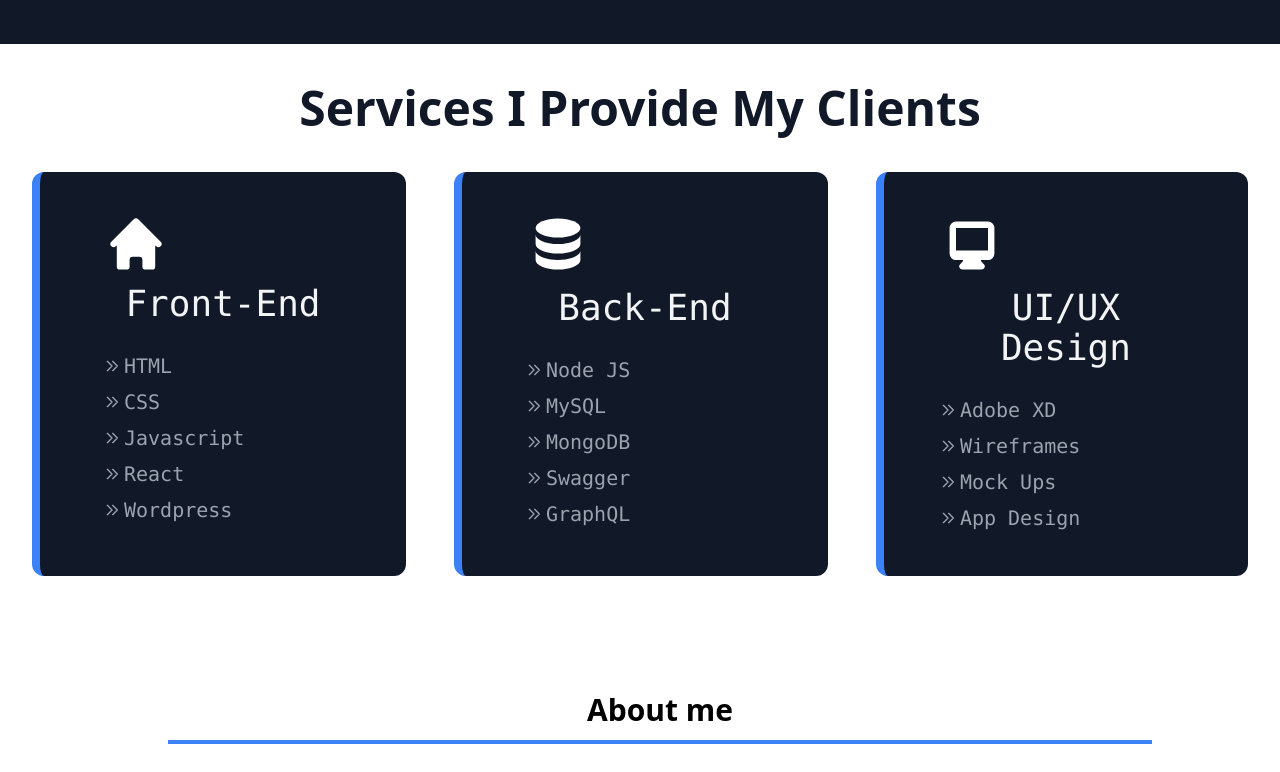
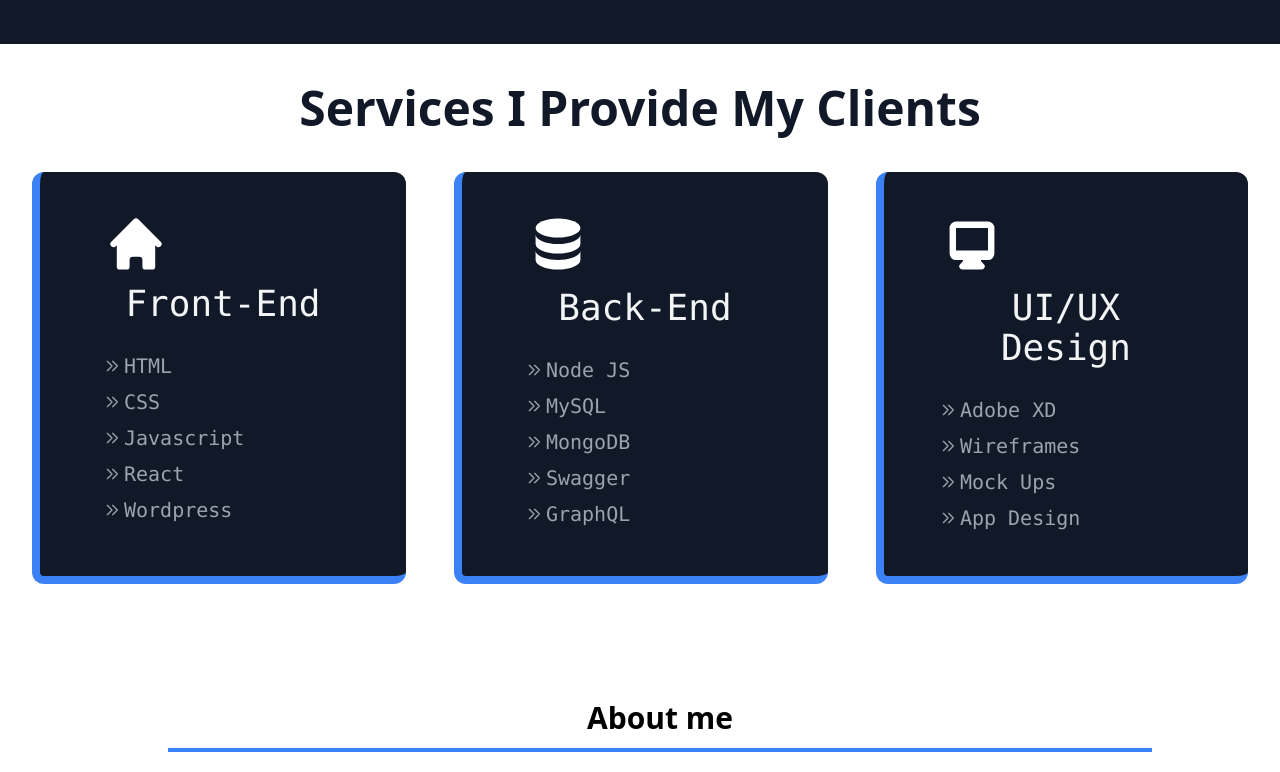
Before and after one commit to jensbols/eportfolio, a React (Create React App) app: page / in a window 1280 px wide. Shown: the part 509-1281 px from the top of the page. Built offline with nearby package versions, Linux system fonts and the light colour scheme.

Commit message:
changed service card layout

```diff
--- a/src/components/Services.jsx
+++ b/src/components/Services.jsx
@@ -18,7 +18,7 @@ export default function Services() {
     <div className="max-w-full mt-10">
       <h1 className="max-w-7xl mx-auto text-center text-5xl mb-10 text-gray-900 font-bold">Services I Provide My Clients</h1>
       <div className="max-w-7xl mx-auto flex space-x-12 px-8">
-        <div className="rounded-xl w-1/3  px-16 py-10 bg-gray-900 border-l-8 border-blue-500">
+        <div className="rounded-xl w-1/3  px-16 py-10 bg-gray-900 border-l-8 border-b-8 border-blue-500">
 
           <svg xmlns="http://www.w3.org/2000/svg" class="h-16 w-16 text-white" viewBox="0 0 20 20" fill="currentColor">
             <path d="M10.707 2.293a1 1 0 00-1.414 0l-7 7a1 1 0 001.414 1.414L4 10.414V17a1 1 0 001 1h2a1 1 0 001-1v-2a1 1 0 011-1h2a1 1 0 011 1v2a1 1 0 001 1h2a1 1 0 001-1v-6.586l.293.293a1 1 0 001.414-1.414l-7-7z" />
@@ -30,7 +30,7 @@ export default function Services() {
           <ServiceListItem itemName="React" />
           <ServiceListItem itemName="Wordpress" />
         </div>
-        <div className="rounded-xl w-1/3 bg-gray-900 border-l-8 border-blue-500 px-16 py-10">
+        <div className="rounded-xl w-1/3 bg-gray-900 border-l-8 border-b-8 border-blue-500 px-16 py-10">
           <svg xmlns="http://www.w3.org/2000/svg" class="h-16 w-16 text-white" viewBox="0 0 20 20" fill="currentColor">
             <path d="M3 12v3c0 1.657 3.134 3 7 3s7-1.343 7-3v-3c0 1.657-3.134 3-7 3s-7-1.343-7-3z" />
             <path d="M3 7v3c0 1.657 3.134 3 7 3s7-1.343 7-3V7c0 1.657-3.134 3-7 3S3 8.657 3 7z" />
@@ -44,7 +44,7 @@ export default function Services() {
           <ServiceListItem itemName="Swagger" />
           <ServiceListItem itemName="GraphQL" />
         </div>
-        <div className="rounded-xl w-1/3 p-20 bg-gray-900 border-l-8 border-blue-500 px-14 py-10">
+        <div className="rounded-xl w-1/3 p-20 bg-gray-900 border-l-8 border-blue-500 border-b-8 px-14 py-10">
 
           <svg xmlns="http://www.w3.org/2000/svg" class="h-16 w-16 text-white" viewBox="0 0 20 20" fill="currentColor">
             <path fill-rule="evenodd" d="M3 5a2 2 0 012-2h10a2 2 0 012 2v8a2 2 0 01-2 2h-2.22l.123.489.804.804A1 1 0 0113 18H7a1 1 0 01-.707-1.707l.804-.804L7.22 15H5a2 2 0 01-2-2V5zm5.771 7H5V5h10v7H8.771z" clip-rule="evenodd" />
```
